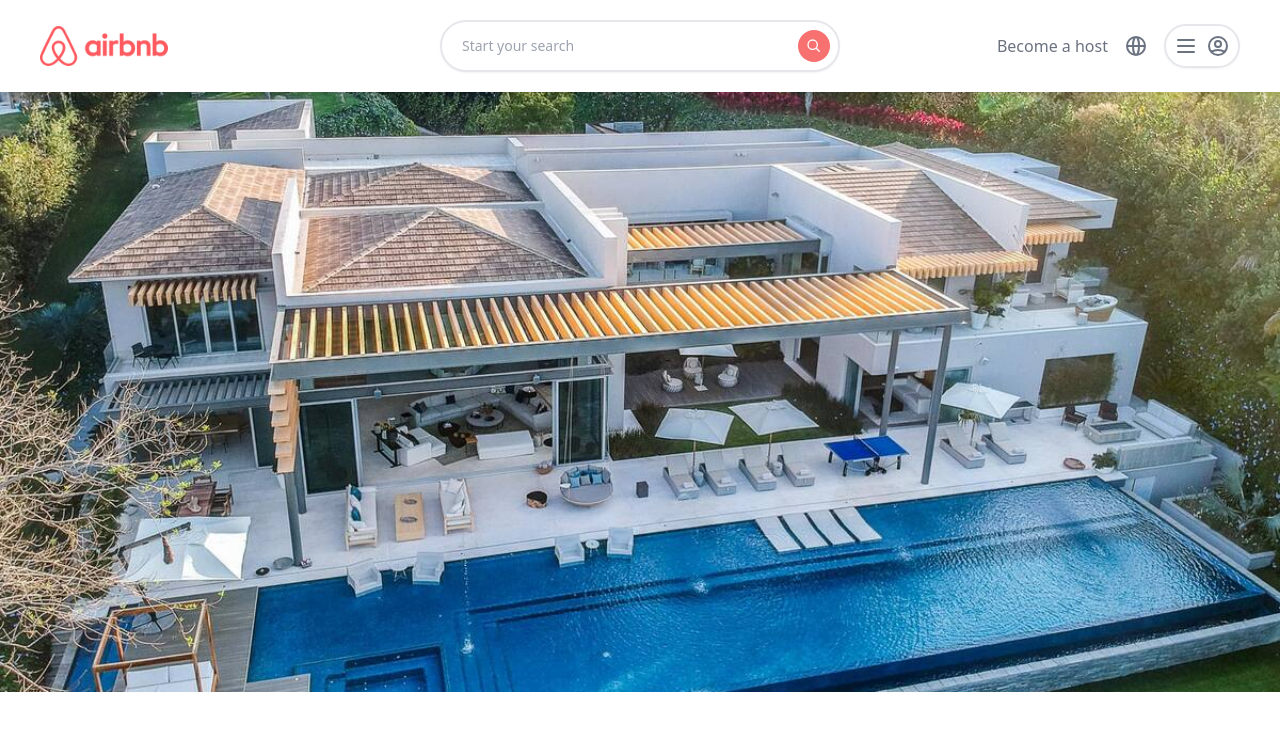
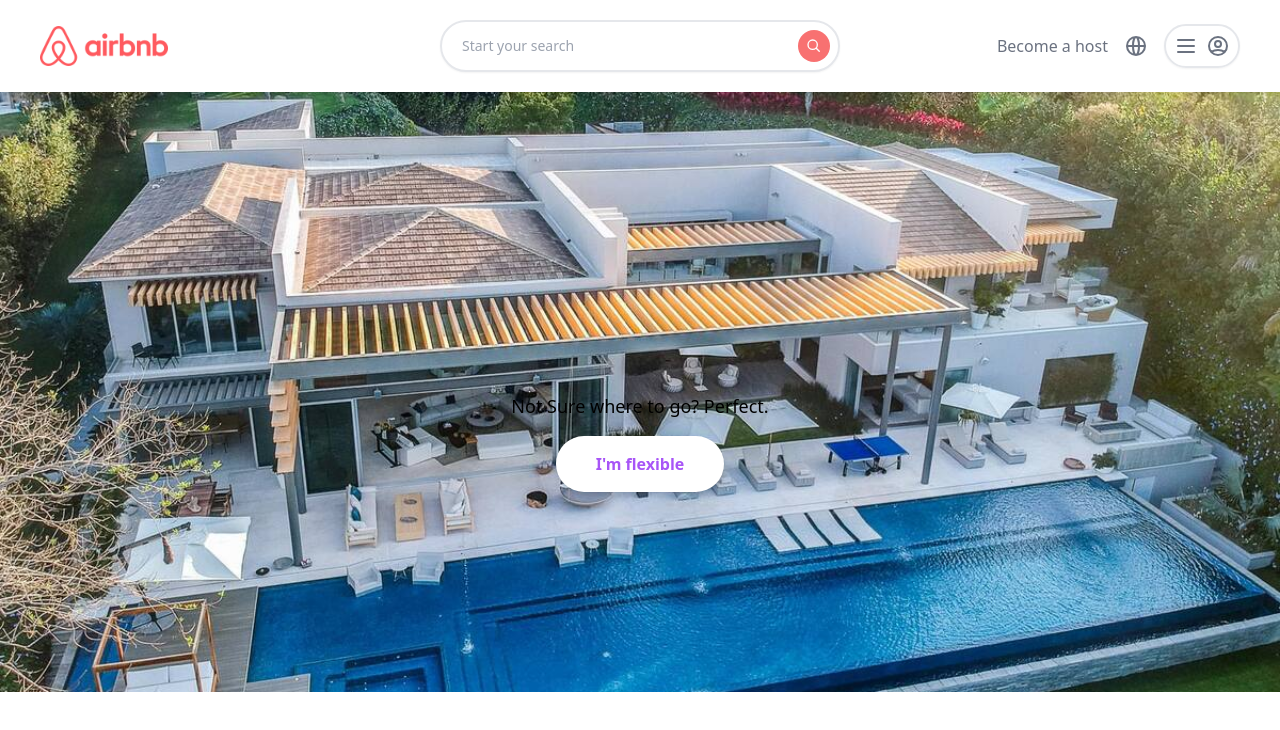
Before and after one commit to Brightwell-Dlamini/airbnb-2.0, a Next.js app: page / in a window 1280 px wide. Shown: the top 730 px of the page. Built offline with nearby package versions, Linux system fonts and the light colour scheme.

Commit message:
jumbotron

```diff
--- a/components/Banner.js
+++ b/components/Banner.js
@@ -3,8 +3,14 @@
 
 function Banner() {
   return (
-    <div className="relative h-[300px] sm:h-[480px] lg:h-[500px] xl:h-[600px] 2xl:h-[700px] ">
+    <div className="relative h-[300px] sm:h-[400px] lg:h-[500px] xl:h-[600px] 2xl:h-[700px] ">
       <Image src="/hero.jpg" layout="fill" objectFit="cover" />
+      <div className="absolute top-1/2 w-full text-center ">
+        <p className="text-sm sm:text-lg">Not Sure where to go? Perfect.</p>
+        <button className="text-purple-500 bg-white px-10 py-4 rounded-full shadow-md font-bold my-4 hover:shadow-xl active:scale-90 transition duration-150">
+          I'm flexible
+        </button>
+      </div>
     </div>
   );
 }
```
